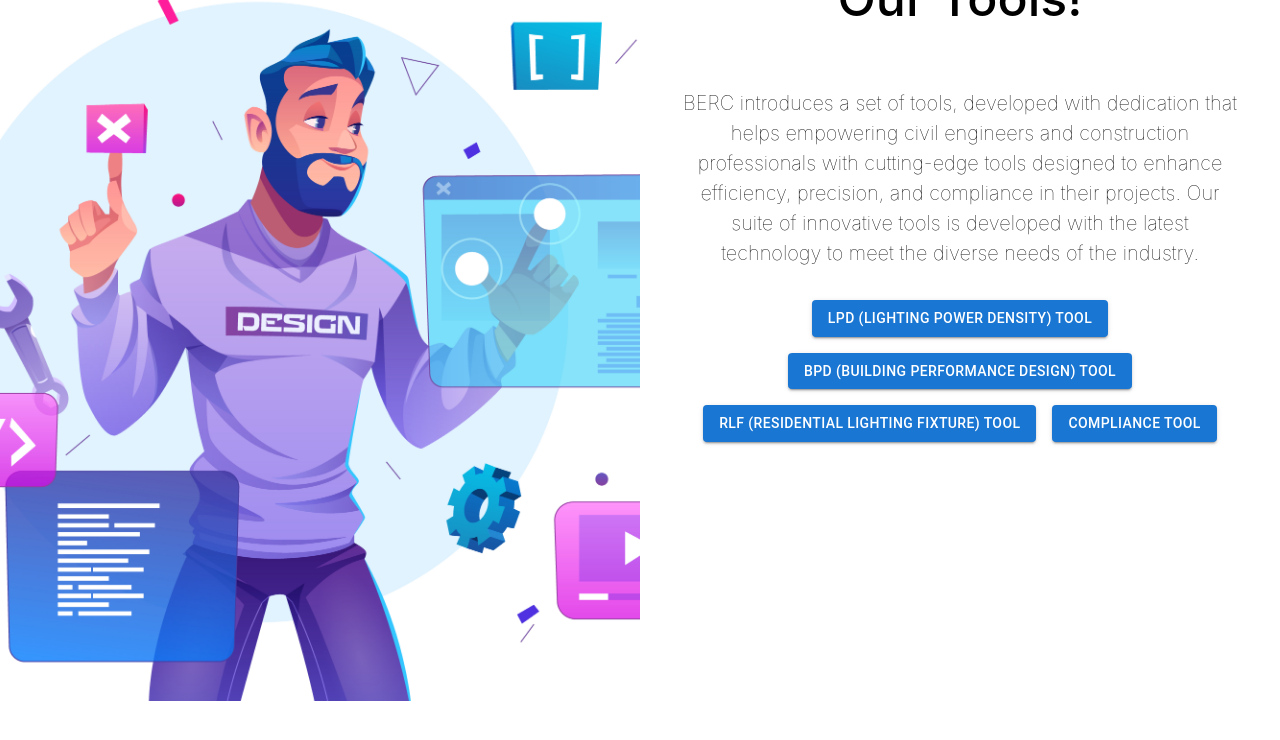
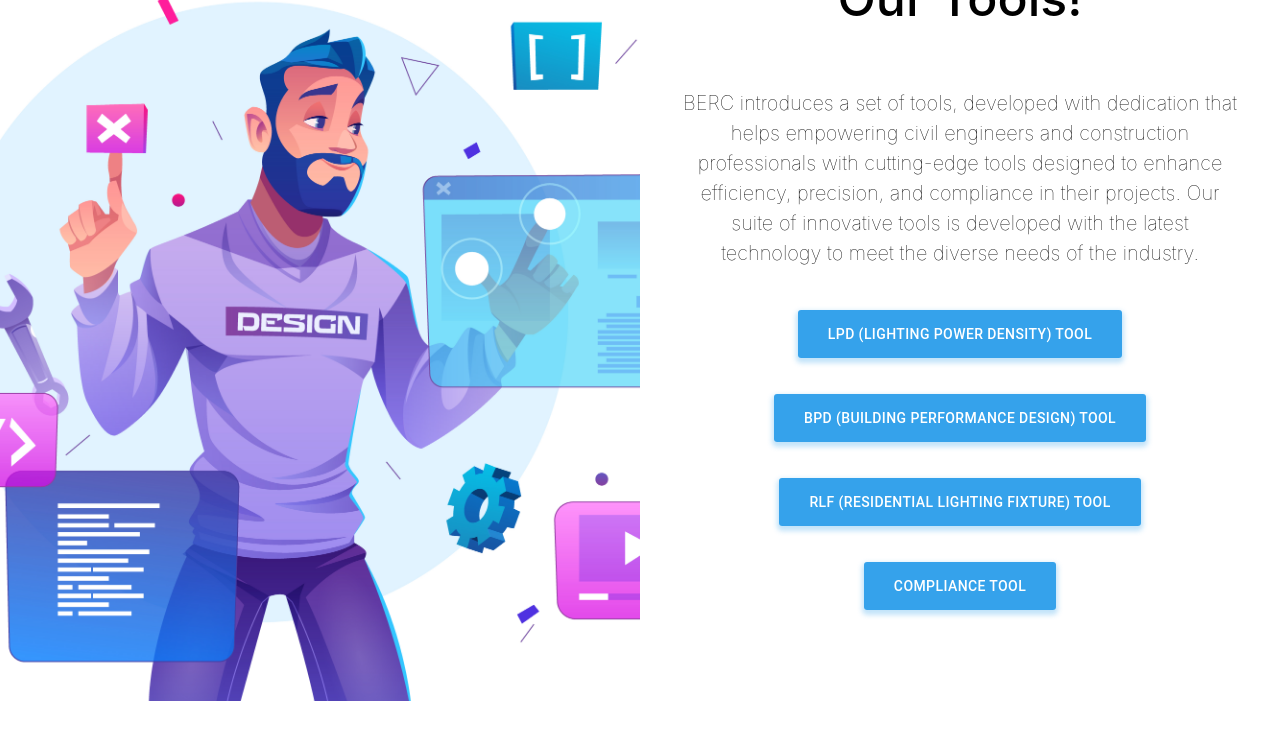
Before and after one commit to mianfarooqazam/berc-pk, a React (Create React App) app: page / in a window 1280 px wide. Shown: the part 1679-2419 px from the top of the page. Built offline with nearby package versions, Linux system fonts and the light colour scheme; the HTML template or start-up script is replaced by a standard one.

Commit message:
Color updated

```diff
--- a/src/pages/Tools.js
+++ b/src/pages/Tools.js
@@ -45,8 +45,17 @@
                <Button
                key={tool.name}
                variant="contained"
-                color="primary"
                onClick={() => handleOpen(tool)}
+               style={{
+                 background: 'linear-gradient(45deg, #35a2eb 30%, #35a2eb 90%)',
+                 border: 0,
+                 borderRadius: 3,
+                 boxShadow: '0 3px 5px 2px rgba(53, 162, 235,.3)',
+                 color: 'white',
+                 height: 48,
+                 padding: '0 30px',
+                 margin: '10px',
+               }}
              >
                {tool.name}
              </Button>
```
Lines whose indentation alone changed are shown as unchanged.
